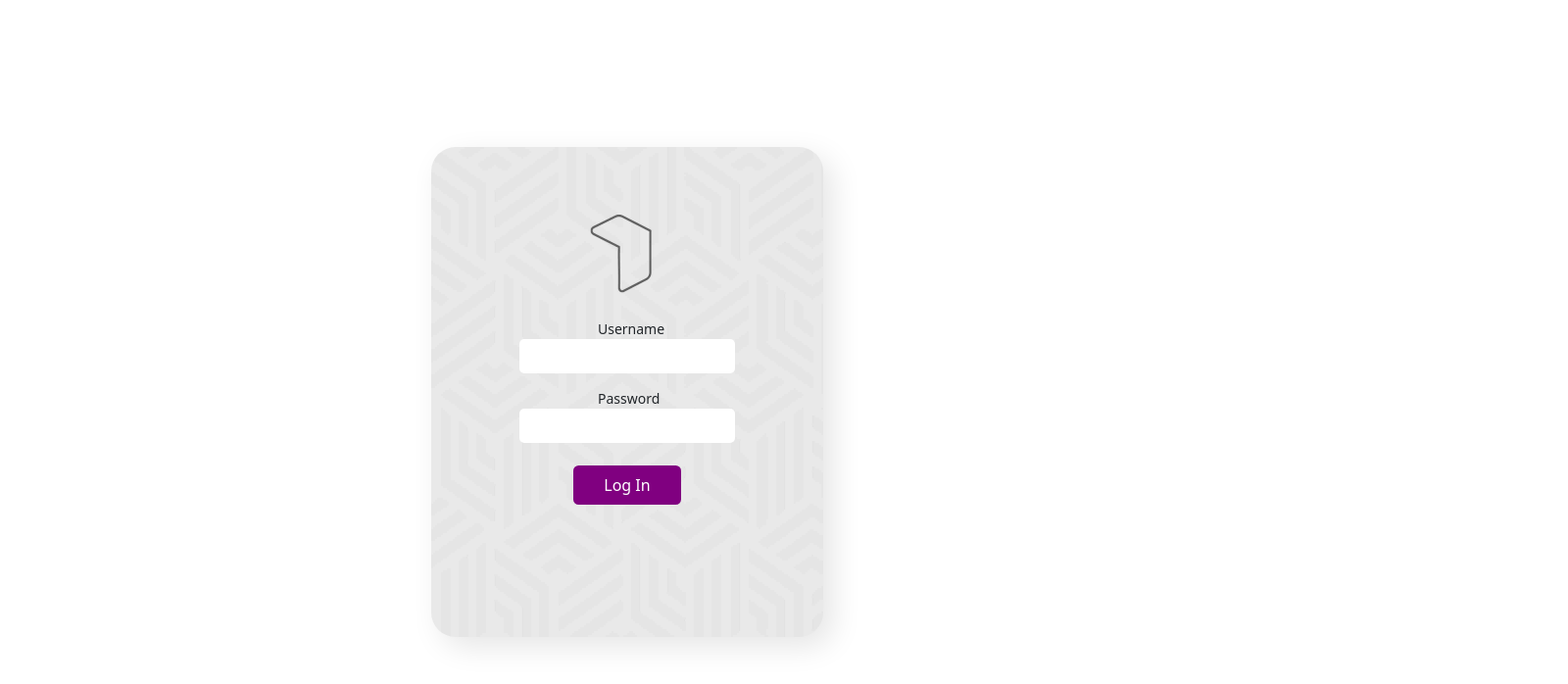
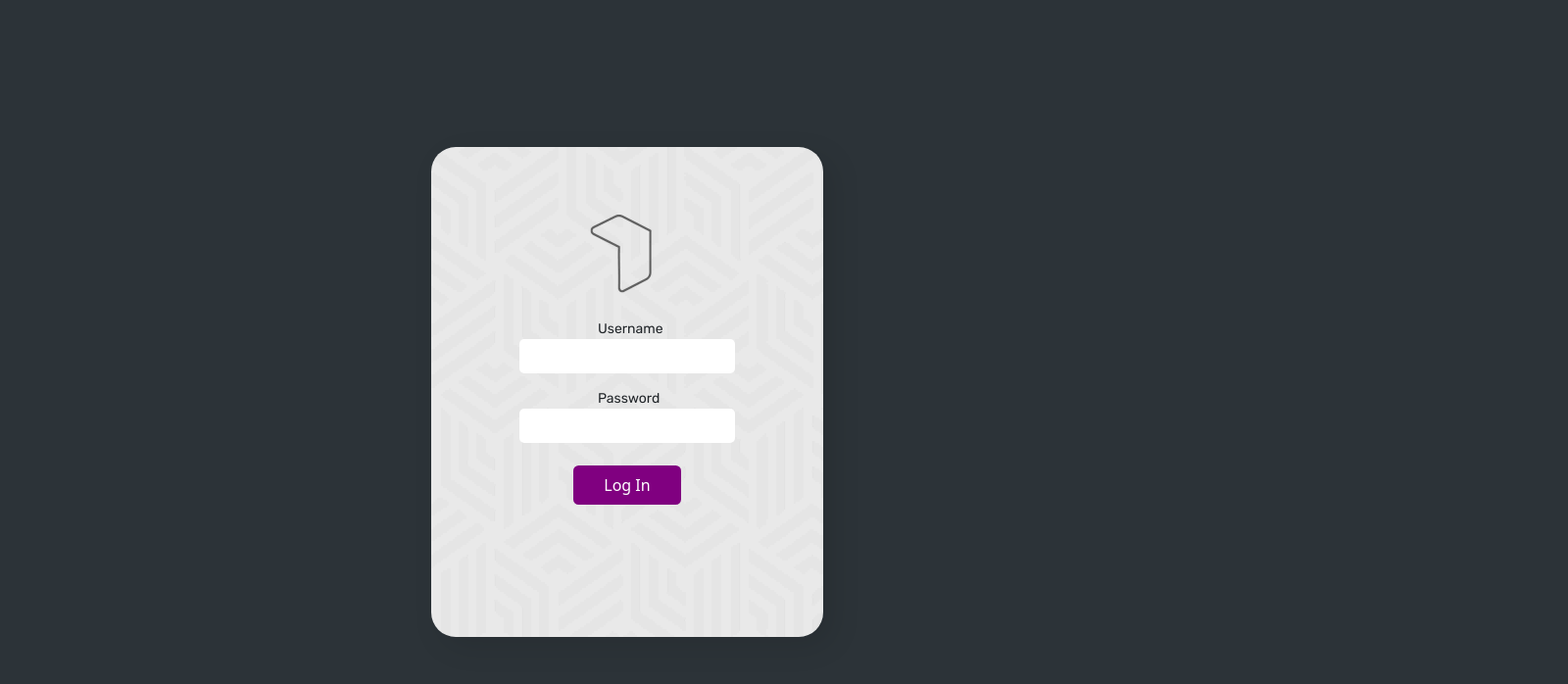
Before and after one commit to ProInventory/Warehouse-frontend, a React (Create React App) app: page / in a window 1280 px wide. Shown: the top 698 px of the page at 98% size, 1600 px wide, since content can reach past the window. Built offline with nearby package versions, Linux system fonts and the light colour scheme.

Commit message:
fixed login UI, added logout button

```diff
--- a/src/components/common/sideBar.jsx
+++ b/src/components/common/sideBar.jsx
@@ -144,6 +144,29 @@ const Container = styled.div`
 		color: #36454f;
 		text-decoration: underline;
 	}
+	.logout {
+		color: #ff0000;
+
+		a:link {
+			color: #ff0000;
+			text-decoration: none;
+		}
+
+		a:visited {
+			color: #ff0000;
+			text-decoration: none;
+		}
+
+		a:hover {
+			color: #ff0000;
+			text-decoration: underline;
+		}
+
+		a:active {
+			color: #ff0000;
+			text-decoration: underline;
+		}
+	}
 `;
 
 const SideBar = (props) => {
@@ -209,6 +232,9 @@ const SideBar = (props) => {
 					<div className="products">
 						<Link to="/products">PRODUCTS</Link>
 					</div>
+					<div className="logout">
+						<Link to="/">LOG OUT</Link>
+					</div>
 				</div>
 
 				<div className="box">
--- a/src/components/login.jsx
+++ b/src/components/login.jsx
@@ -9,12 +9,17 @@ const Container = styled.div`
 		margin: 0;
 		padding: 0;
 		font-family: "Helvetica Neue";
-		height: 100vh;
 		overflow: hidden;
 		-webkit-font-smoothing: antialiased;
 		-moz-osx-font-smoothing: grayscale;
 	}
 
+	.bodybg {
+		width: 200vh;
+		height: 100vh;
+		background-color: #2c3338;
+		overflow: hidden;
+	}
 	.center {
 		position: absolute;
 		top: 50%;
@@ -64,6 +69,7 @@ const Container = styled.div`
 		position: relative;
 		margin: 0px 65px;
 		font-size: 14px;
+		font-family: "Rubik", sans-serif;
 	}
 
 	input[name="Name"] {
@@ -97,11 +103,13 @@ const Container = styled.div`
 	}
 
 	code {
-		font-family: source-code-pro, Menlo, Monaco, Consolas, "Courier New",
-			monospace;
+		font-family: "Rubik", sans-serif;
 	}
-	background-color: #fff;
-	padding: 20px;
+
+	@media (max-width: 1800px) {
+		transform-origin: top left;
+		transform: scale(1) translate(0%, 0%);
+	}
 `;
 
 function handleLogin(e) {
@@ -123,6 +131,7 @@ const Login = () => {
 	return (
 		<React.Fragment>
 			<Container>
+				<div className="bodybg">
 					<div className="center">
 						<form>
 							<div className="txt_field">
@@ -148,6 +157,7 @@ const Login = () => {
 							</button>
 						</form>
 					</div>
+				</div>
 			</Container>
 		</React.Fragment>
 	);
```
Also changed, not shown: 1 other file (tests, documents, lock files or other folders). Lines whose indentation alone changed are shown as unchanged.
